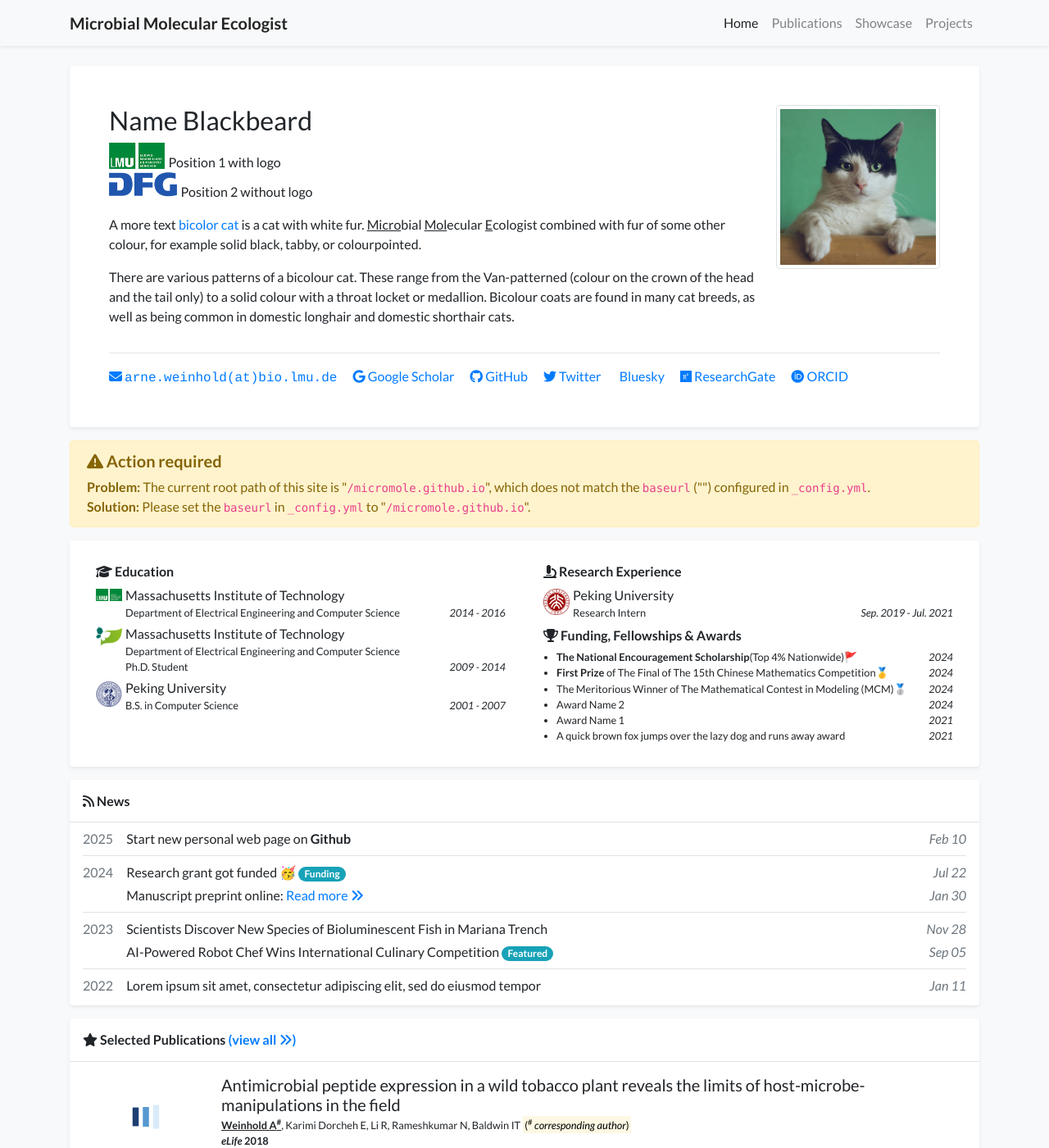
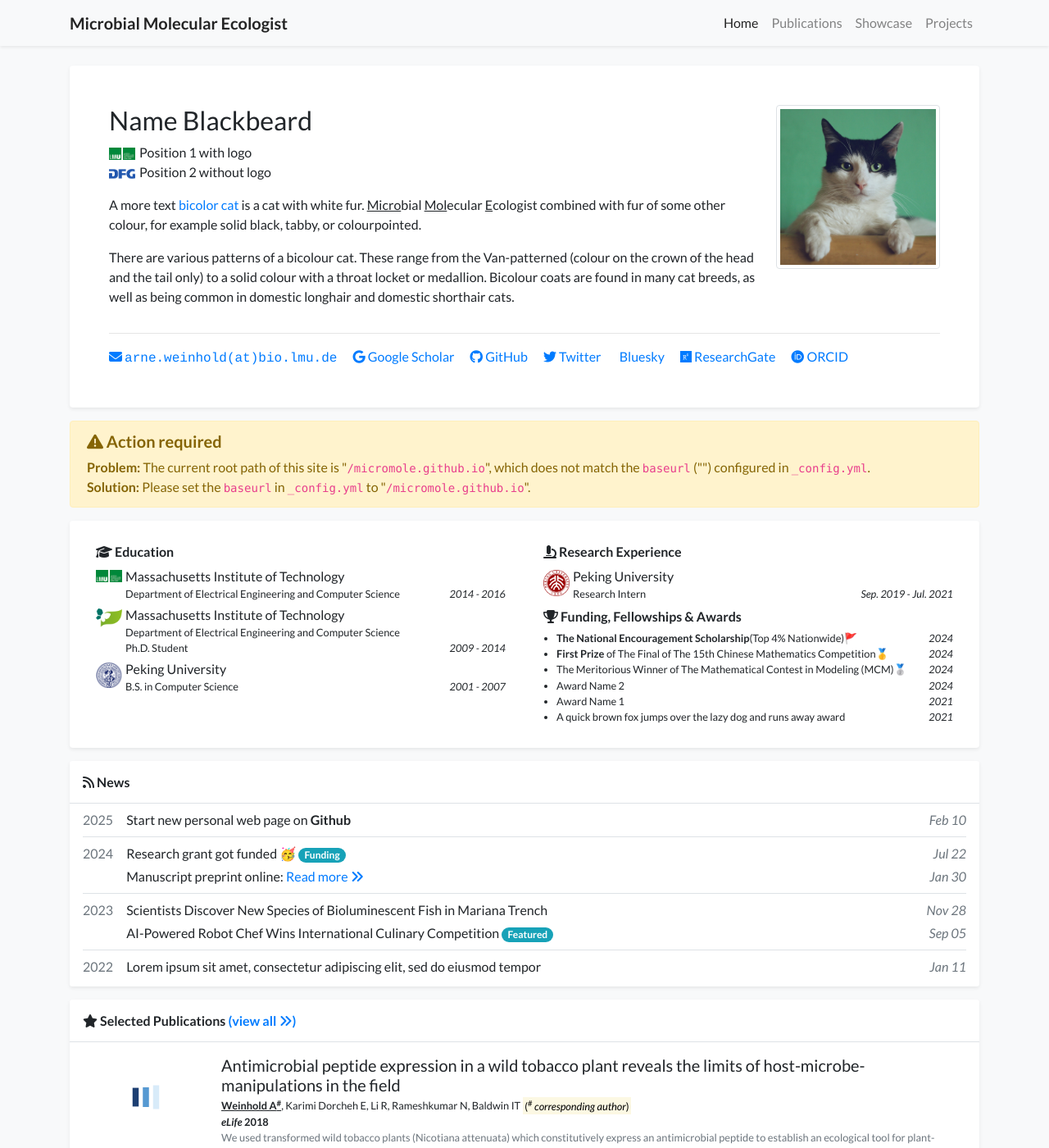
Before and after one commit to micromole/micromole.github.io, a Jekyll site: the page built from index.html, in a window 1280 px wide and 1400 px high. Shown: the whole window at 82% size. Built offline with Jekyll 4.4.1, drawn with Linux system fonts in a browser that asks for light colours; nearby versions of some CDN libraries; comment, search, counter and statistics services are not loaded; a style sheet for code colours, icons or effects is not loaded.

Commit message:
Update global.css

```diff
--- a/assets/css/global.css
+++ b/assets/css/global.css
@@ -24,7 +24,7 @@ h1, h2, h3, h4, h5, h6,
 }
 
 .inline-badge {
-    height: 32px;
+    width: 32px;
     vertical-align: -10%;
     margin-right: 2px;
     line-break: unset;
```
